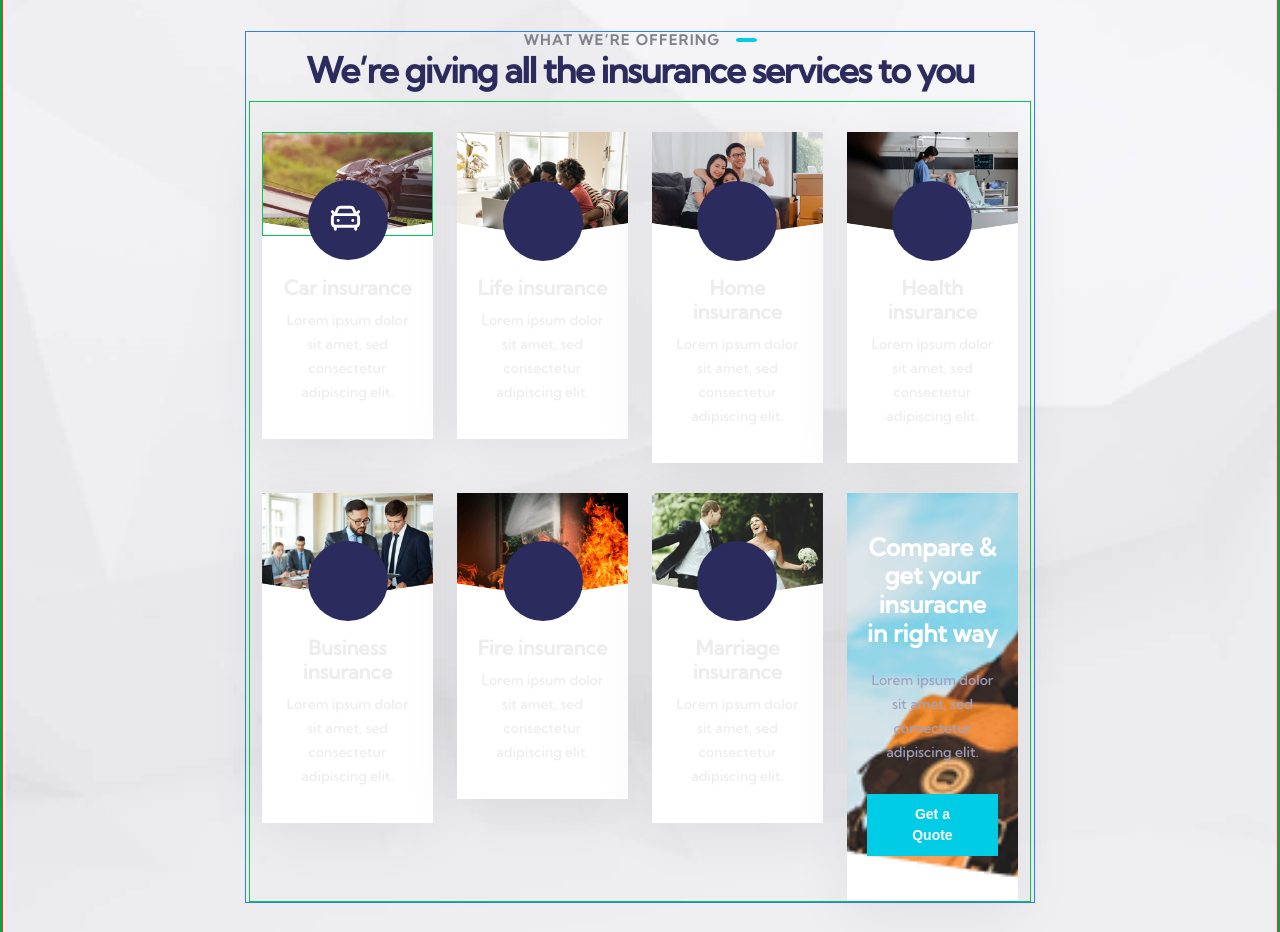
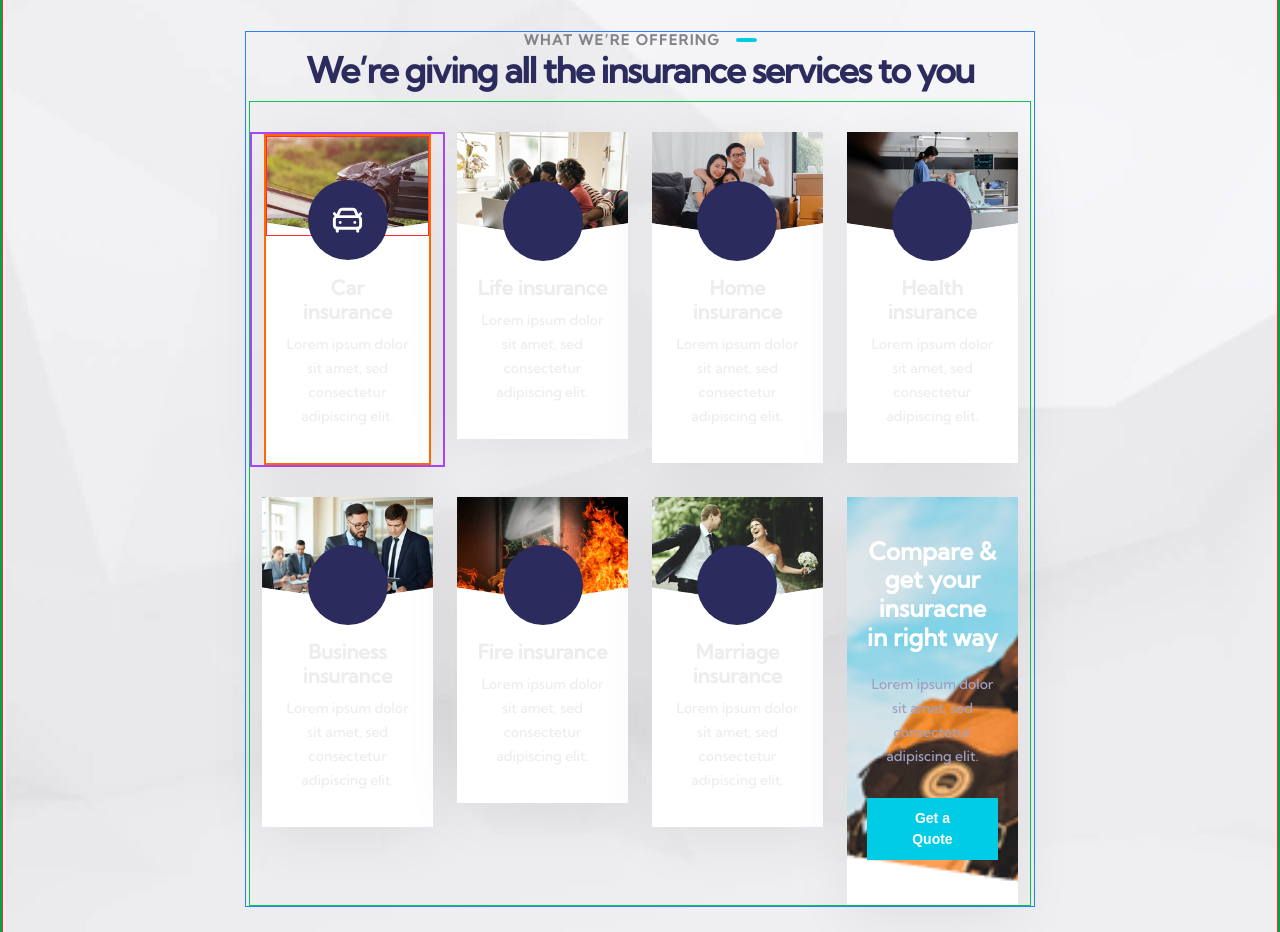
Before and after one commit to eusoncode/insure, a Next.js app in the folder frontend/: page / in a window 1280 px wide. Shown: the part 2000-2932 px from the top of the page. Built offline with nearby package versions, Linux system fonts and the light colour scheme.

Commit message:
working on transition for the offering page

```diff
--- a/frontend/src/components/body_section/offering_section.tsx
+++ b/frontend/src/components/body_section/offering_section.tsx
@@ -33,9 +33,9 @@ export default function Offering_section() {
           </h3>
         </div>
         <div className="row gutter-y-30 border border-green-500">
-          <div className="col-md-6 col-lg-3">
+          <div className="col-md-6 col-lg-3 border-2 border-purple-500">
             <div
-              className="service-card wow fadeInUp animated"
+              className="service-card wow fadeInUp animated border-2 border-orange-500"
               data-wow-duration="1500ms"
               data-wow-delay="0ms"
               style={{
@@ -45,16 +45,11 @@ export default function Offering_section() {
                 animationName: "fadeInUp",
               }}
             >
-              <div className="service-card__image border border-green-500">
-                <Image
-                  src={service_1}
-                  alt="Car insurance"
-                  width={300}
-                  height={200}
-                />
+              <div className="service-card__image border border-red-500">
+                <Image src={service_1} alt="Car insurance" />
                 <div className="service-card__icon">
                   {/* <i className="icon-car-1"></i> */}
-                  <CarFront size={iconSize} className="relative left-5 top-5" />
+                  <CarFront size={iconSize} className="m-auto" />
                 </div>
               </div>
               <div className="service-card__content">
@@ -67,6 +62,7 @@ export default function Offering_section() {
               </div>
             </div>
           </div>
+
           <div className="col-md-6 col-lg-3">
             <div
               className="service-card wow fadeInUp animated"
--- a/frontend/src/styles/offering/HeroSection.css
+++ b/frontend/src/styles/offering/HeroSection.css
@@ -194,6 +194,9 @@ img {
 }
 
 .service-card__icon {
+     display: flex;
+     justify-content: center;
+     vertical-align: center;
      width: 80px;
      height: 80px;
      position: absolute;
```
